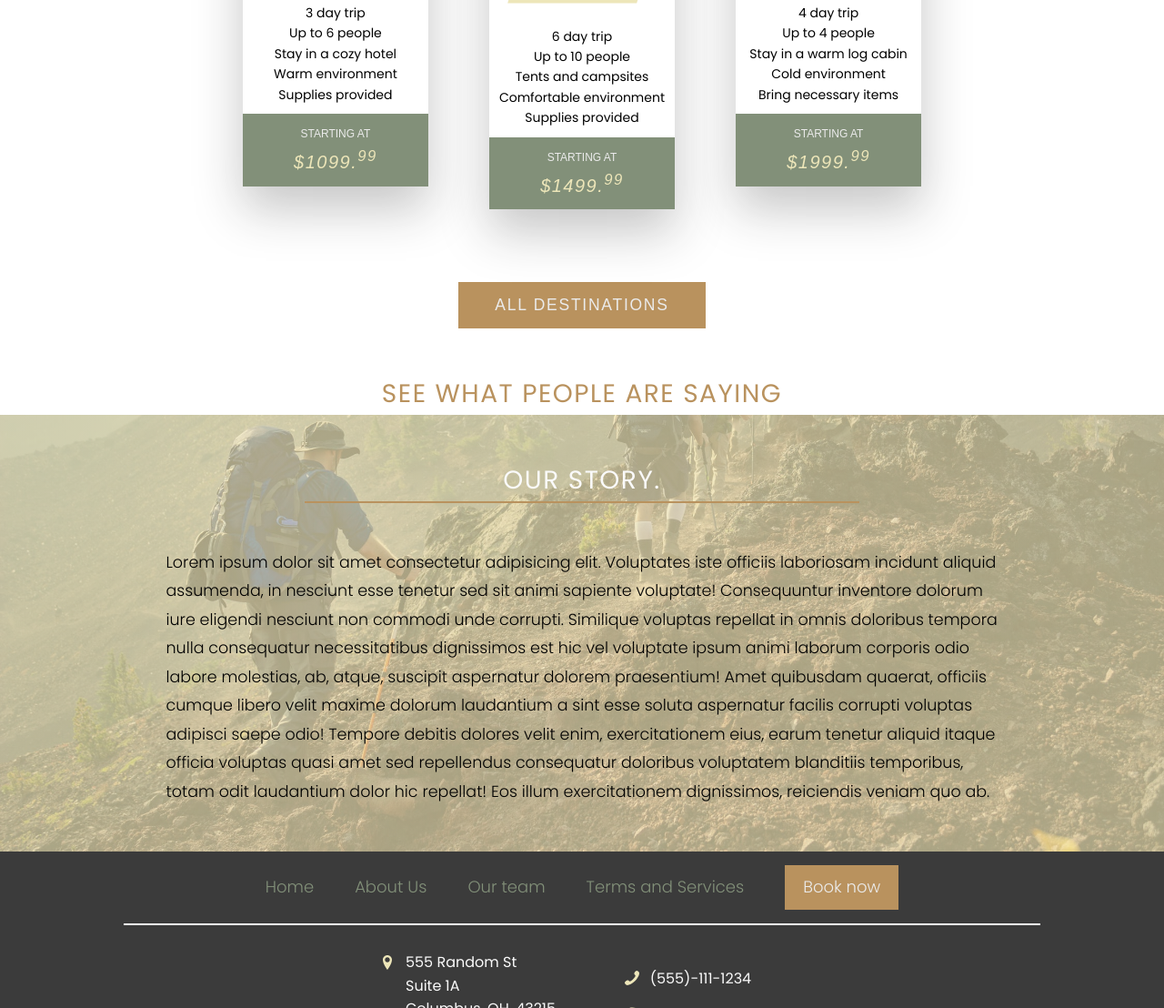
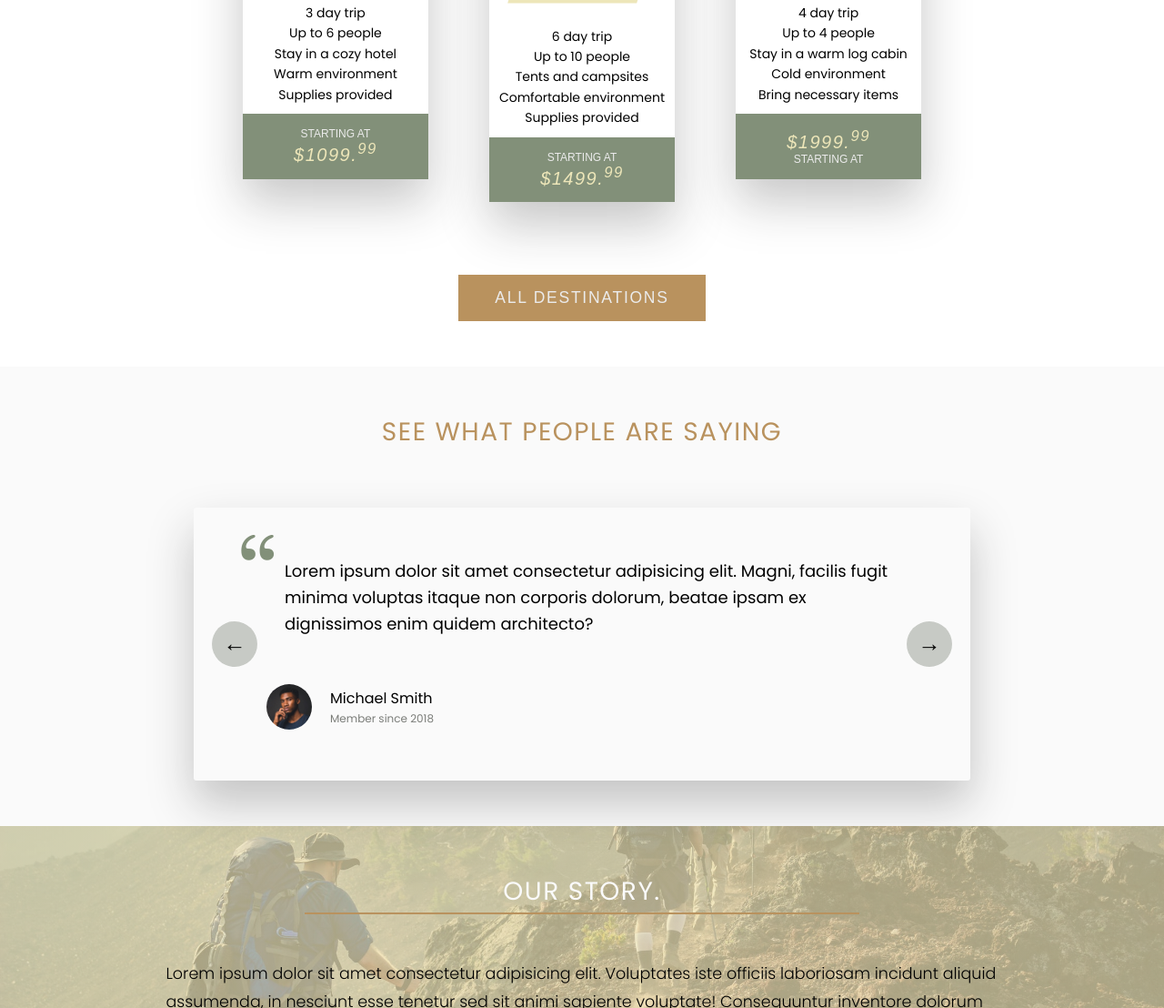
Before and after one commit to gillijar/pillar__portfolio-project, a website: page index.html in a window 1280 px wide. Shown: the part 1682-2790 px from the top of the page at 91% size. Drawn offline with Linux system fonts and the light colour scheme.

Commit message:
Implemented testimonials section into page

```diff
--- a/app.js
+++ b/app.js
@@ -42,3 +42,47 @@ document.addEventListener('keydown', (e) => {
 openModalBtn.forEach((btn) => btn.addEventListener('click', openModal));
 closeModalBtn.addEventListener('click', closeModal);
 modalOverlay.addEventListener('click', closeModal);
+
+// Slider component
+const slides = document.querySelectorAll('.slider__slide');
+const btnRight = document.querySelector('.btn-right');
+const btnLeft = document.querySelector('.btn-left');
+
+// Initial slide position
+slides.forEach((s, i) => (s.style.transform = `translateX(${100 * i}%)`));
+
+let curSlide = 0;
+const maxSlide = slides.length - 1;
+
+// Slide transitions
+const goToSlide = function () {
+  slides.forEach(
+    (s, i) => (s.style.transform = `translateX(${100 * (i - curSlide)}%)`)
+  );
+};
+
+// Next Slide
+const nextSlide = function () {
+  if (curSlide === maxSlide) {
+    curSlide = 0;
+  } else {
+    curSlide++;
+  }
+
+  goToSlide();
+};
+
+// Previous Slide
+const prevSlide = function () {
+  if (curSlide === 0) {
+    curSlide = maxSlide;
+  } else {
+    curSlide--;
+  }
+
+  goToSlide();
+};
+
+// Event Listeners
+btnRight.addEventListener('click', nextSlide);
+btnLeft.addEventListener('click', prevSlide);
--- a/index.html
+++ b/index.html
@@ -7,10 +7,15 @@
     <link rel="shortcut icon" type="img/png" href="/img/icon.png" />
     <!-- Stylesheet -->
     <link rel="stylesheet" href="css/style.css" />
-    <!-- Font family --Poppins-- -->
+    <!-- Font family --Poppins-- / --Fraunces-- -->
     <link rel="preconnect" href="https://fonts.gstatic.com" />
     <link
       href="https://fonts.googleapis.com/css2?family=Poppins:wght@200;300;400&display=swap"
+      rel="stylesheet"
+    />
+    <link rel="preconnect" href="https://fonts.gstatic.com" />
+    <link
+      href="https://fonts.googleapis.com/css2?family=Fraunces&display=swap"
       rel="stylesheet"
     />
     <title>Pillar | Adventure awaits!</title>
@@ -56,7 +61,7 @@
     <!-- Main content of page -->
     <main>
       <!-- Information section -->
-      <section class="info" id="information">
+      <section class="info section" id="information">
         <!-- Information heading -->
         <h2 class="heading-secondary">Why you should book with us</h2>
         <!-- Information main content -->
@@ -115,7 +120,7 @@
       </section>
 
       <!-- Tours/Destinations -->
-      <section class="tours" id="destinations">
+      <section class="tours section" id="destinations">
         <!-- Tours/Destinations heading -->
         <h2 class="heading-secondary">Our most popular trips</h2>
         <!-- Top tours container -->
@@ -179,8 +184,8 @@
               </ul>
             </div>
             <button class="btn tours__btn">
-              <span class="filler">Starting at</span
-              ><span class="pricing">$1999.<sup>99</sup></span>
+              <span class="pricing">$1999.<sup>99</sup></span>
+              <span class="filler">Starting at</span>
             </button>
           </div>
         </div>
@@ -189,12 +194,82 @@
         <button class="btn btn-primary">all destinations</button>
       </section>
 
-      <section class="testimonials" id="testimonials">
+      <!-- Testimonials -->
+      <section class="testimonials section" id="testimonials">
+        <!-- Testimonials heading -->
         <h2 class="heading-secondary">See what people are saying</h2>
+
+        <!-- Slider component -->
+        <div class="slider">
+          <div class="slider__slide">
+            <span class="slider__slide--quote">“</span>
+            <div class="slider__slide--paragraph">
+              Lorem ipsum dolor sit amet consectetur adipisicing elit. Magni,
+              facilis fugit minima voluptas itaque non corporis dolorum, beatae
+              ipsam ex dignissimos enim quidem architecto?
+            </div>
+            <div class="slider__slide--info">
+              <img
+                src="img/avi-1.jpeg"
+                alt="Person 1"
+                class="slider__slide--img"
+              />
+              <div class="slider__slide--person">
+                <div class="slider__slide--name">Michael Smith</div>
+                <div class="slider__slide--member">Member since 2018</div>
+              </div>
+            </div>
+          </div>
+
+          <div class="slider__slide">
+            <span class="slider__slide--quote">“</span>
+            <div class="slider__slide--paragraph">
+              Lorem ipsum, dolor sit amet consectetur adipisicing elit. Labore
+              sapiente odit optio repellat aperiam nam, enim deserunt ipsum ea
+              recusandae!
+            </div>
+            <div class="slider__slide--info">
+              <img
+                src="img/avi-2.jpeg"
+                alt="Person 2"
+                class="slider__slide--img"
+              />
+              <div class="slider__slide--person">
+                <div class="slider__slide--name">Ashley Henry</div>
+                <div class="slider__slide--member">Member since 2016</div>
+              </div>
+            </div>
+          </div>
+
+          <div class="slider__slide">
+            <span class="slider__slide--quote">“</span>
+            <div class="slider__slide--paragraph">
+              Lorem ipsum dolor sit, amet consectetur adipisicing elit. Earum,
+              dolorem perferendis maiores doloremque corrupti nulla, delectus
+              nisi, sapiente animi consequatur eius adipisci. Unde pariatur
+              similique tempore repudiandae temporibus commodi!
+            </div>
+            <div class="slider__slide--info">
+              <img
+                src="img/avi-3.jpeg"
+                alt="Person 3"
+                class="slider__slide--img"
+              />
+              <div class="slider__slide--person">
+                <div class="slider__slide--name">Chris Baker</div>
+                <div class="slider__slide--member">Member since 2020</div>
+              </div>
+            </div>
+          </div>
+
+          <!-- Slider buttons -->
+          <div class="slider__btn btn-right">&rarr;</div>
+          <div class="slider__btn btn-left">&larr;</div>
+        </div>
       </section>
 
       <!-- Story section -->
-      <section class="story">
+      <section class="story section">
         <!-- Story heading -->
         <h2 class="heading-secondary u-margin-bottom-md story__heading">
           Our story.
@@ -221,7 +296,7 @@
     </main>
 
     <!-- Footer -->
-    <footer class="footer" id="footer">
+    <footer class="footer section" id="footer">
       <!-- Footer navigation -->
       <div class="footer__nav">
         <ul class="nav__links">
@@ -292,12 +367,14 @@
           <input
             type="text"
             class="modal__form--name modal__form--input"
+            placeholder="Full name"
             required
           />
           <!-- Form email -->
           <input
             type="email"
             class="modal__form--email modal__form--input"
+            placeholder="Email address"
             required
           />
           <!-- Form button -->
@@ -312,7 +389,6 @@
   </body>
 </html>
 
-<!-- See the world like never before -->
-<!-- Fully refundable trips with no charge fees -->
-<!-- Only $99 up front -->
-<!-- Your safety is our priority -->
+<!-- 3. Make sections slide in when scrolled over with intersectionObserver -->
+<!-- 4. Revise code -->
+<!-- 5. Finish app -->
--- a/sass/components/_button.scss
+++ b/sass/components/_button.scss
@@ -39,7 +39,19 @@
   color: $color-white;
   font-size: 2rem;
   font-style: italic;
-  margin-top: 0.8rem;
   letter-spacing: 1.5px;
   color: $color-secondary;
 }
+
+// Slider buttons
+.btn-right {
+  top: 50%;
+  right: 10px;
+  transform: translate(-10px, -50%);
+}
+
+.btn-left {
+  top: 50%;
+  left: 10px;
+  transform: translate(10px, -50%);
+}
--- /dev/null
+++ b/sass/components/_slider.scss
@@ -0,0 +1,69 @@
+.slider {
+  height: 30rem;
+  width: 70%;
+  margin-top: 6rem;
+  overflow: hidden;
+  position: relative;
+  box-shadow: $box-shadow-sm;
+  border-radius: 3px;
+
+  &__slide {
+    padding: 3rem 8rem;
+    height: 100%;
+    width: 100%;
+    position: absolute;
+    display: flex;
+    flex-direction: column;
+    justify-content: space-around;
+    align-items: flex-start;
+    transition: all 0.75s;
+
+    &--quote {
+      position: absolute;
+      top: -1rem;
+      left: 5rem;
+      font-size: 10rem;
+      font-family: 'Fraunces', sans-serif;
+      color: $color-primary;
+    }
+    &--img {
+      width: 5rem;
+      height: 5rem;
+      margin-right: 2rem;
+      border-radius: 100px;
+      object-fit: cover;
+    }
+
+    &--info {
+      display: flex;
+      align-items: center;
+    }
+
+    &--paragraph {
+      margin-left: 2rem;
+      font-size: 1.8rem;
+    }
+
+    &--name {
+      font-size: 1.6rem;
+    }
+
+    &--member {
+      font-size: 1.2rem;
+      color: $color-grey-light-3;
+    }
+  }
+  &__btn {
+    height: 5rem;
+    width: 5rem;
+    border-radius: 100px;
+    background-color: rgba($color-grey-light-2, 0.75);
+    font-size: 2.5rem;
+    position: absolute;
+    cursor: pointer;
+
+    display: flex;
+    justify-content: center;
+    align-items: center;
+  }
+}
--- a/sass/layout/_testimonials.scss
+++ b/sass/layout/_testimonials.scss
@@ -0,0 +1,8 @@
+.testimonials {
+  display: flex;
+  flex-direction: column;
+  justify-content: center;
+  align-items: center;
+  padding: $padding-section;
+  background-color: $color-grey-light-1;
+}
--- a/sass/layout/_tours.scss
+++ b/sass/layout/_tours.scss
@@ -9,6 +9,7 @@
     padding: 8rem 3rem;
     display: flex;
     justify-content: space-around;
+    overflow: hidden;
   }
 
   &__card {
--- a/sass/main.scss
+++ b/sass/main.scss
@@ -9,6 +9,7 @@
 
 @import 'components/button';
 @import 'components/modal-window';
+@import 'components/slider';
 
 @import 'layout/footer';
 @import 'layout/header';
```
Also changed, not shown: css/style.css, img/avi-1.jpeg (added), img/avi-2.jpeg (added), img/avi-3.jpeg (added).
